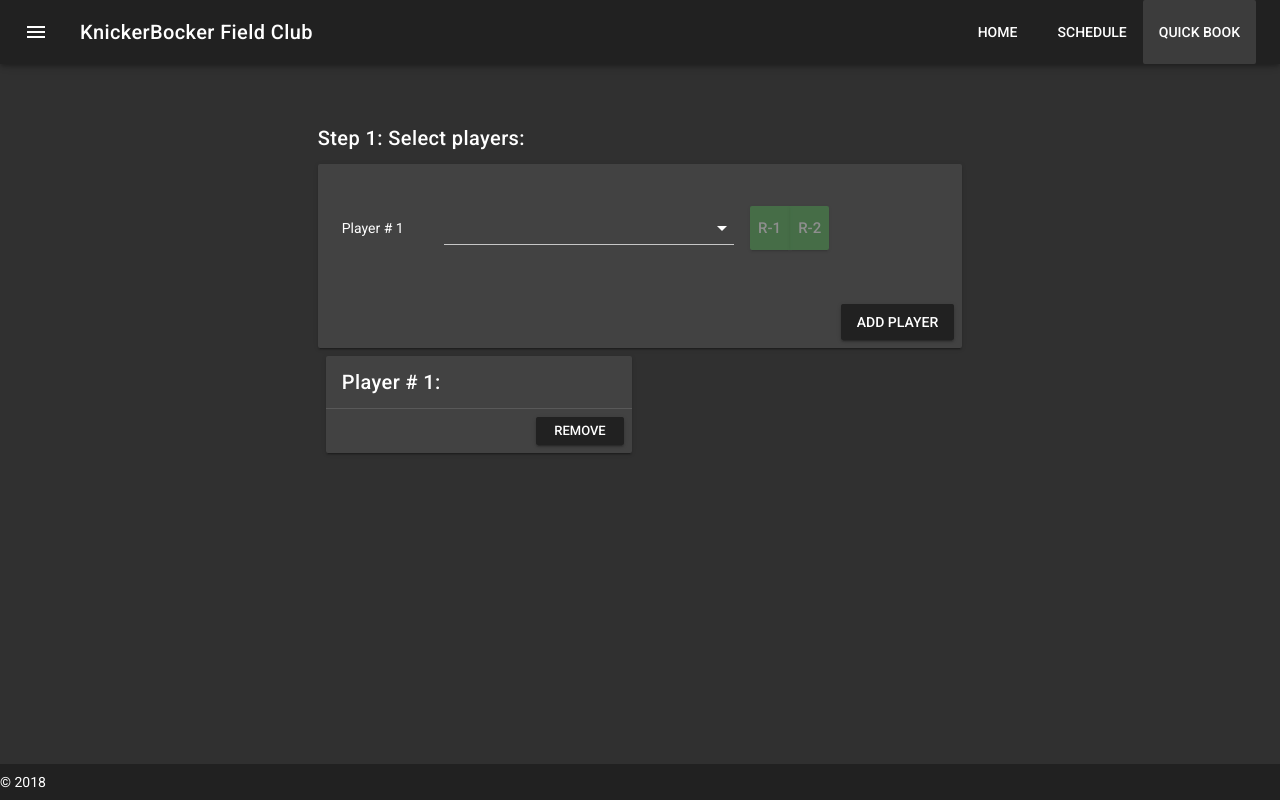
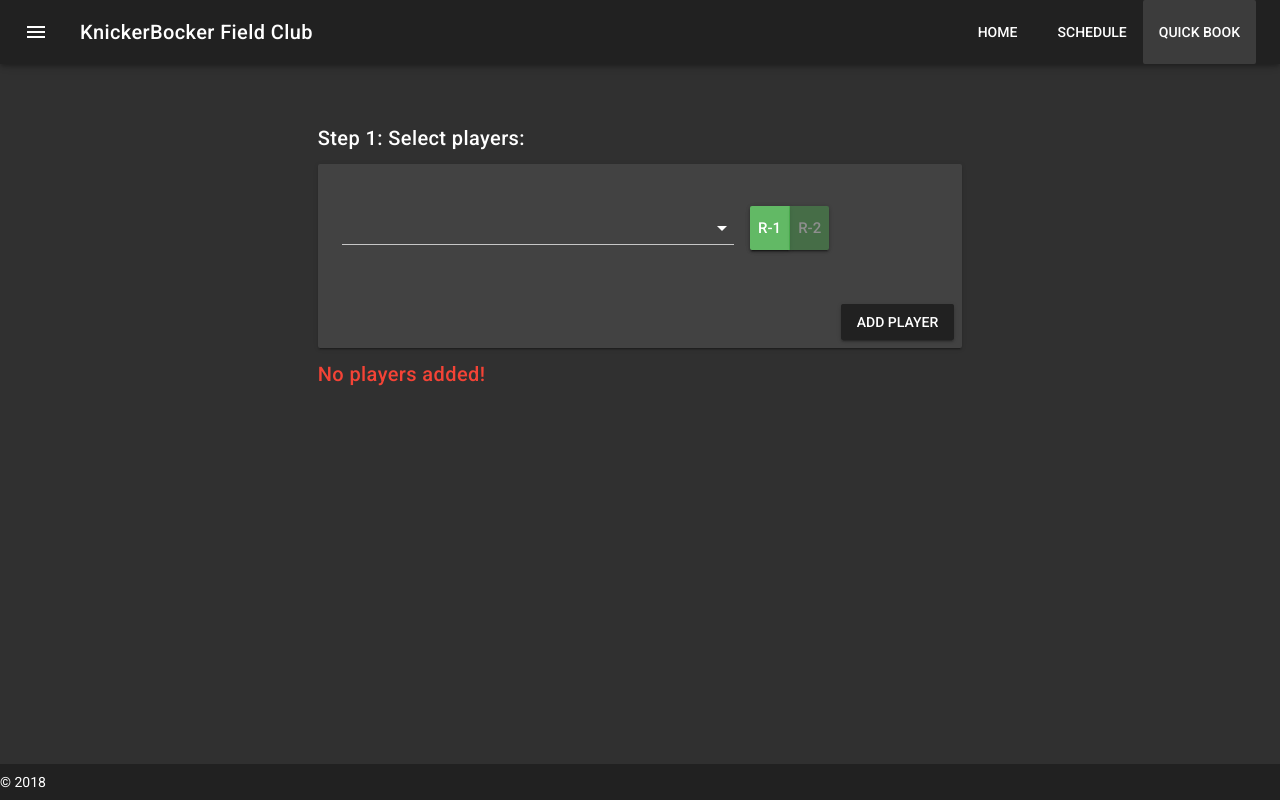
Before and after one commit to dfimiarz/clubhouse-frontend, a Vue app: page /sessions/new in a window 1280 px wide. Built offline with nearby package versions, Linux system fonts and the light colour scheme.

Commit message:
More changes for adding players.

```diff
--- a/src/components/RegularMatchBooking.vue
+++ b/src/components/RegularMatchBooking.vue
@@ -10,22 +10,19 @@
             <v-flex xs12>
               <v-card>
                 <v-card-text>
-                  <v-layout v-for="(p, index) in players" :key="p.id" justify-space-around="" align-baseline="" row wrap class="my-3">
-                    <v-flex xs12 lg2 class="px-2">
-                      Player # {{ index + 1}}
-                    </v-flex>
-                    <v-flex xs12 lg6 class="px-2">
+                  <v-layout justify-space-around="" align-baseline="" row wrap class="my-3">
+                    <v-flex xs12 md8 class="px-2">
                       <v-autocomplete
                       :items="members"
                       item-text="name"
                       item-value="id"
-                      v-model="players[i]"
+                      v-model="selectedMember"
                       return-object
                       >
                       </v-autocomplete>
                     </v-flex>
-                    <v-flex xs12 lg4 class="px-2">
-                      <v-btn-toggle v-model="p.repeater" >
+                    <v-flex xs12 md4  class="px-2">
+                      <v-btn-toggle v-model="repeater" >
                         <v-btn large="" color='green'>
                           R-1
                         </v-btn>
@@ -65,7 +62,7 @@
               <v-card-text primary-title>
                 <v-layout wrap="" row justify-start="" align-baseline="">
                   <v-flex xs12>
-                    <div class="title">Player # {{ index + 1}}: {{ p.name }}</div>
+                    <div class="title">Player # {{ index + 1}}: {{ p.name }} - {{ p.repeater }}</div>
                   </v-flex>
                 </v-layout>
               </v-card-text>
@@ -131,17 +128,20 @@ export default {
       rstatus: ['No','R1','R2'],
       startOptions: ["Now","5 min"],
       startTime: "Now",
-      nullplayer: {name: null, id: 0, role: null, repeater: null},
+      selectedMember: null,
       players: [],
       bookingStep: 1,
       title: "",
-      repeater: null
+      repeater: 0
     }
   },
   methods:{
     addPlayer: function (){
       if( this.players.length < 4 ){
-        this.players.push(this.nullplayer)
+        var player = { repeater : this.repeater }
+        this.players.push(Object.assign(player,this.selectedMember))
+        this.selectedMember = null
+        this.repeater = null
       }
     },
     removePlayer: function (player){
@@ -170,7 +170,7 @@ export default {
     }
   },
   created: function(){
-    this.players.push(this.nullplayer);
+
   }
 };
 </script>
```
